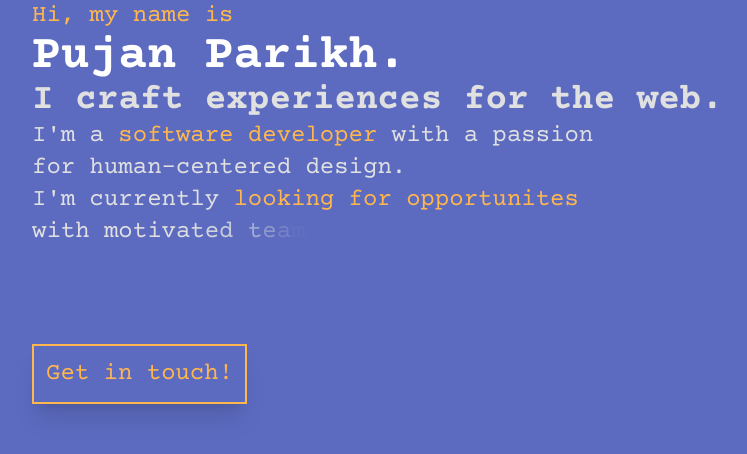
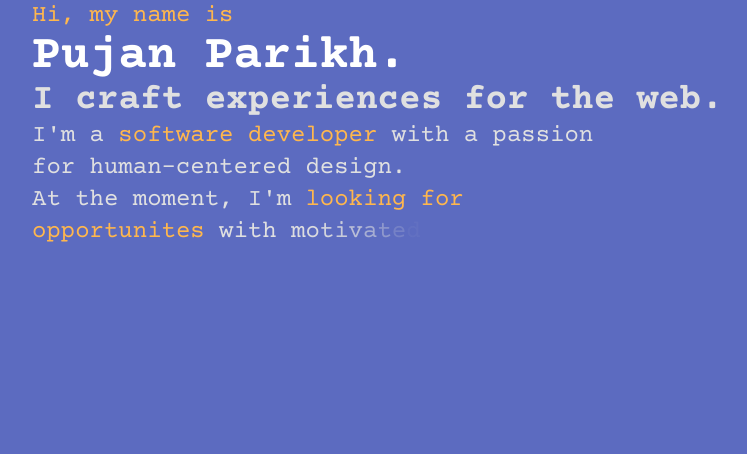
Before and after one commit to pujxn/portfolio-website, a React (Vite) app: page / in a window 1280 px wide. Shown: the top 454 px of the page, without its empty margins (96-843 px from the left). Built offline with nearby package versions, Linux system fonts and the light colour scheme.

Commit message:
Added button animation

```diff
--- a/src/routes/Home.jsx
+++ b/src/routes/Home.jsx
@@ -11,6 +11,11 @@ const Home = () => {
     const containerVariant = {
         hidden: { opacity: 0 },
         visible: { opacity: 1, transition: { staggerChildren: 0.03 } }
+    }
+
+    const buttonVariant = {
+        hidden: { opacity: 0, y: 50 },
+        visible: { opacity: 1, y: 0, transition: { ease: "easeIn", duration: 1 } }
     }
 
     const splitToSpan = ({ str, ...args }) => {
@@ -28,10 +33,11 @@ const Home = () => {
             </div>
             <div className="text-2xl w-3/5">
                 <p className="text-light-gray">{splitToSpan({ str: "I'm a " })}{splitToSpan({ str: "software developer", className: "text-light-orange" })}{splitToSpan({ str: " with a passion for human-centered design." })}</p>
-                <p className="text-light-gray">{splitToSpan({ str: "I'm currently " })}{splitToSpan({ str: "looking for opportunites", className: "text-light-orange" })}{splitToSpan({ str: " with motivated teams to build delightful and performant experiences for the user." })}</p>
+                <p className="text-light-gray">{splitToSpan({ str: "At the moment, I'm " })}{splitToSpan({ str: "looking for opportunites", className: "text-light-orange" })}{splitToSpan({ str: " with motivated teams to build delightful and performant experiences for the user." })}</p>
             </div>
             <div className="w-full">
-                <button className="shadow-xl p-3 mt-16 text-2xl border-2 border-light-orange text-light-orange">Get in touch!</button>
+                <motion.button variants={buttonVariant} className="shadow-xl p-3 mt-16 text-2xl border-2 border-light-orange text-light-orange">Get in touch!</motion.button>
+
             </div>
         </motion.div >
     )
```
